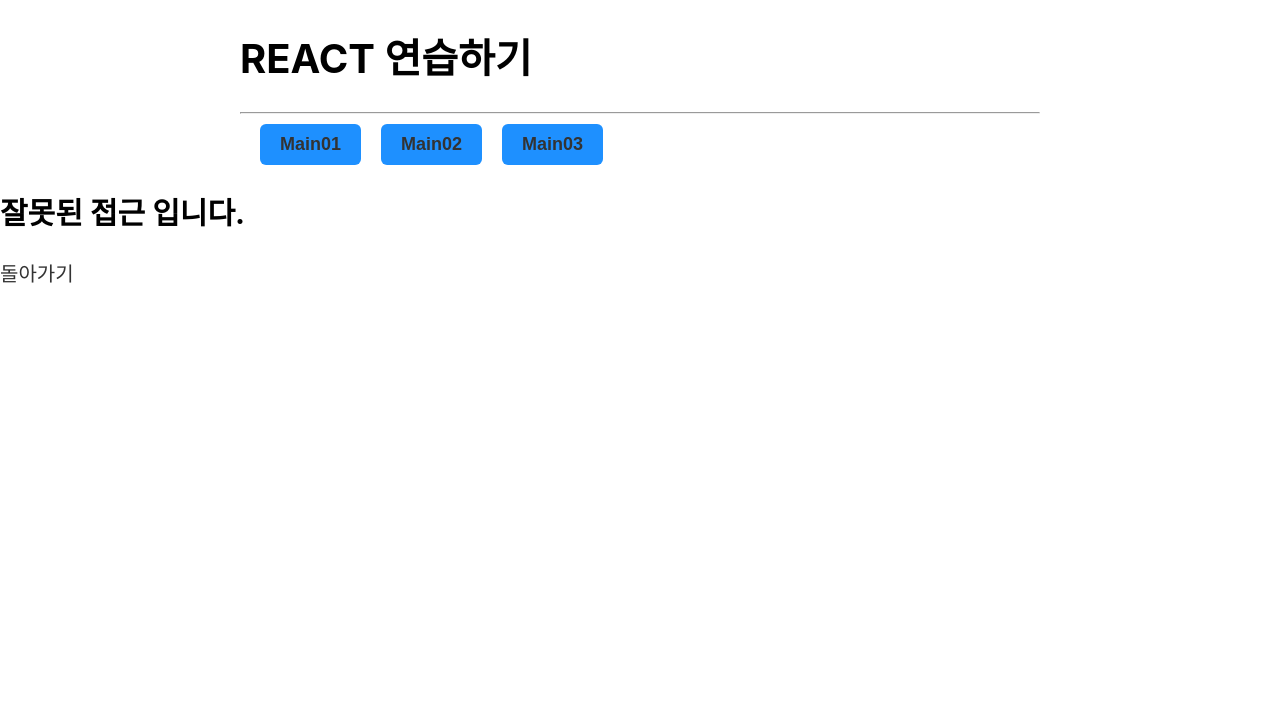
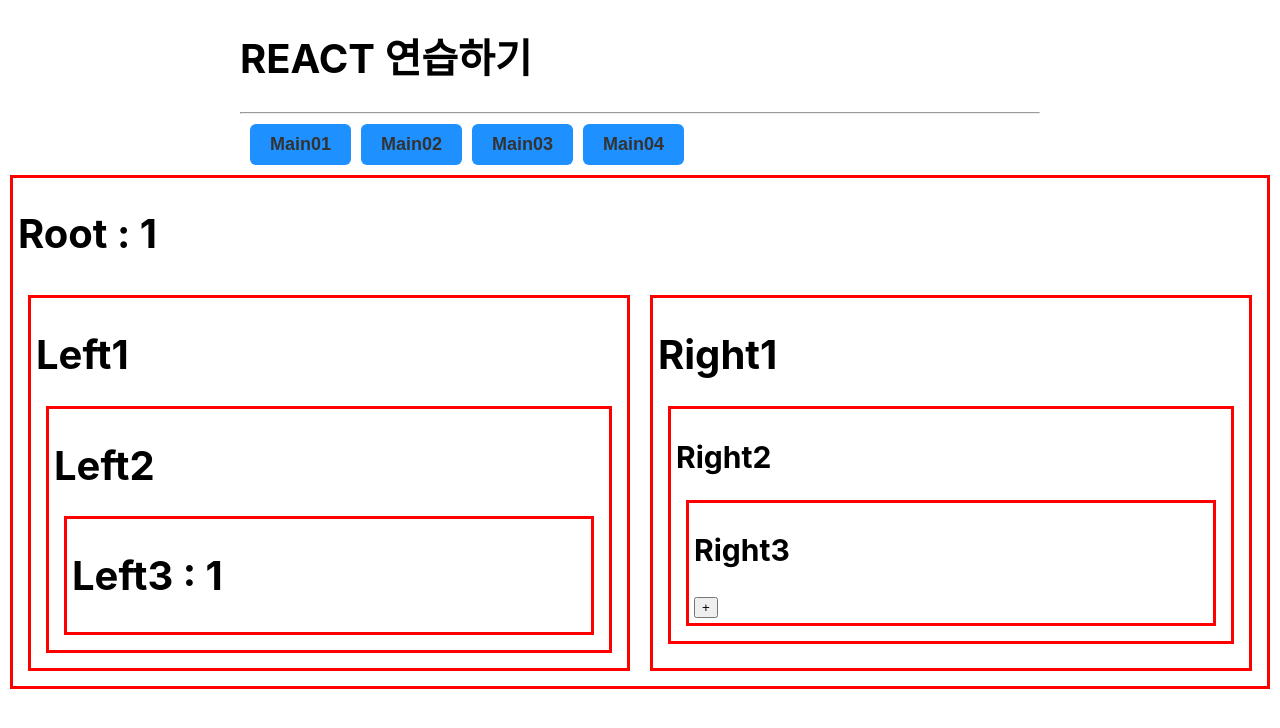
Before and after one commit to nohssam/2023_react, a React (Create React App) app: page /main04 in a window 1280 px wide. Shown: the top 728 px of the page. Built offline with nearby package versions, Linux system fonts and the light colour scheme.

Commit message:
Main04_완성

```diff
--- a/src/App.js
+++ b/src/App.js
@@ -5,6 +5,7 @@ import Main02 from "./component/Main02";
 import DayList from "./component/DayList";
 import EmptyPage from "./component/EmptyPage";
 import Main03 from "./component/Main03";
+import Main04 from "./component/Main04";
 
 // 1.App 를 BrowserRouter 로 감싼다.
 function App() {
@@ -13,15 +14,17 @@ function App() {
     <div className="App">
       <h1>  REACT 연습하기</h1>
       <hr />
-      <button style={{marginLeft:"20px"}}><Link to="/main01"> Main01 </Link> </button>
-      <button style={{marginLeft:"20px"}}><Link to="/main02"> Main02 </Link> </button>
-      <button style={{marginLeft:"20px"}}><Link to="/main03"> Main03 </Link> </button>
+      <button style={{marginLeft:"10px"}}><Link to="/main01"> Main01 </Link> </button>
+      <button style={{marginLeft:"10px"}}><Link to="/main02"> Main02 </Link> </button>
+      <button style={{marginLeft:"10px"}}><Link to="/main03"> Main03 </Link> </button>
+      <button style={{marginLeft:"10px"}}><Link to="/main04"> Main04 </Link> </button>
     </div>
       <Routes>
         <Route path="/" />
         <Route path="/main01" element={<Main01 />} />
         <Route path="/main02" element={<Main02 />} />
         <Route path="/main03" element={<Main03 />} />
+        <Route path="/main04" element={<Main04 />} />
         <Route path="/day/:day" element={<Day />} />
         <Route path="/dayList" element={<DayList />} />
         {/* 이외에 url이 들어오면 받아들이는 페이지 */}
--- /dev/null
+++ b/src/component/Main04.js
@@ -0,0 +1,79 @@
+import styles from './Main04.module.css'
+import { useState } from "react";
+
+export default function Main04() {
+    const[number, setNumber] = useState(1);
+    return(
+        <div id={styles.container}>
+           <h1>Root : {number}</h1>
+           <div id={styles.grid}>
+               {/* 변수값을 전달하기 위해서 props를 사용하자  */}
+               {/* props란 컴포넌트에 속성 */}
+                <Left1 number={number} />
+                <Right1 plus={()=>{
+                    setNumber(number+1);
+                }}  />
+           </div>
+        </div>
+    );
+}
+
+function Left1(props) {
+    return(
+        <div>
+            <h1>Left1 </h1>
+            <Left2 number={props.number} />
+        </div>
+    );
+}
+
+function Left2(props) {
+    return(
+        <div>
+            <h1>Left2  </h1>
+            <Left3 number={props.number} />
+        </div>
+    );
+}
+
+function Left3(props) {
+    return(
+        <div>
+            <h1>Left3 : {props.number} </h1>
+        </div>
+    );
+}
+
+function Right1(props) {
+    return(
+        <div>
+            <h1>Right1</h1>
+            <Right2 plus={()=>{
+                props.plus();
+            }}/>
+        </div>
+    );
+}
+function Right2(props) {
+    return(
+        <div>
+            <h2>Right2</h2>
+            <Right3 plus={()=>{
+                props.plus();
+            }} />
+        </div>
+    );
+}
+function Right3(props) {
+    return(
+        <div>
+            <h2>Right3</h2>
+            <input type='button' value='+'  onClick={()=>{
+                // 바로 사용할 수 없다.
+                // setNumber(number++);
+                // plus() 함수 호출
+                props.plus();
+            }} />
+        </div>
+    );
+}
--- /dev/null
+++ b/src/component/Main04.module.css
@@ -0,0 +1,9 @@
+#container, #container>div  div{
+    border: 3px solid red;
+    margin: 10px;
+    padding: 5px;
+}
+#grid{
+    display: grid;
+    grid-template-columns: 1fr 1fr;
+}
```
